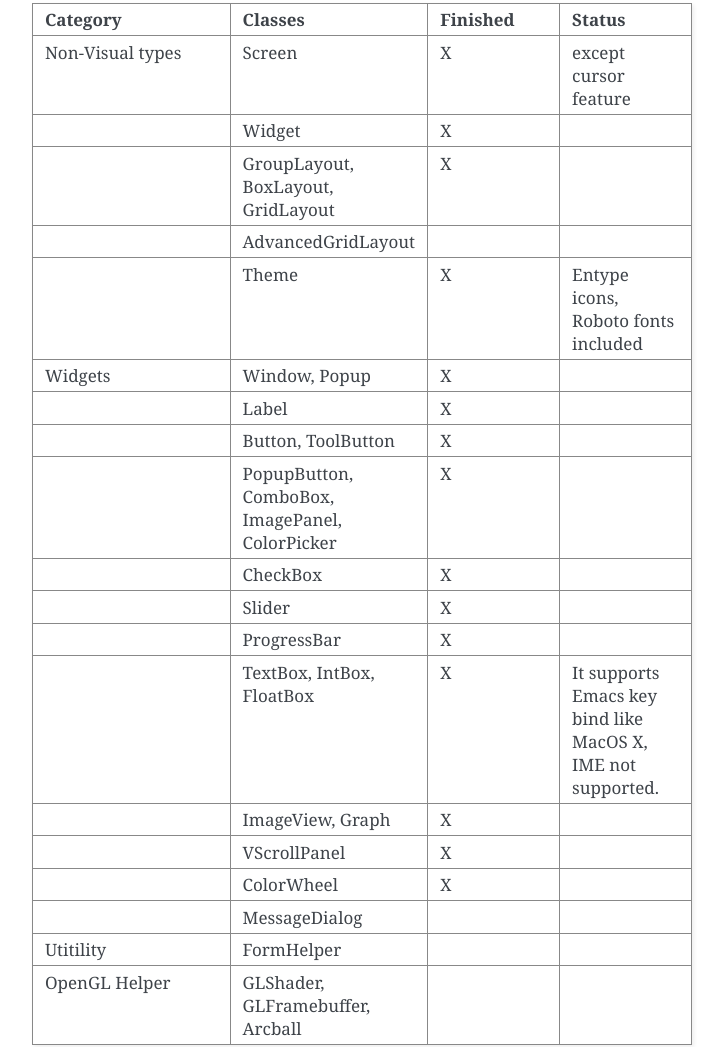
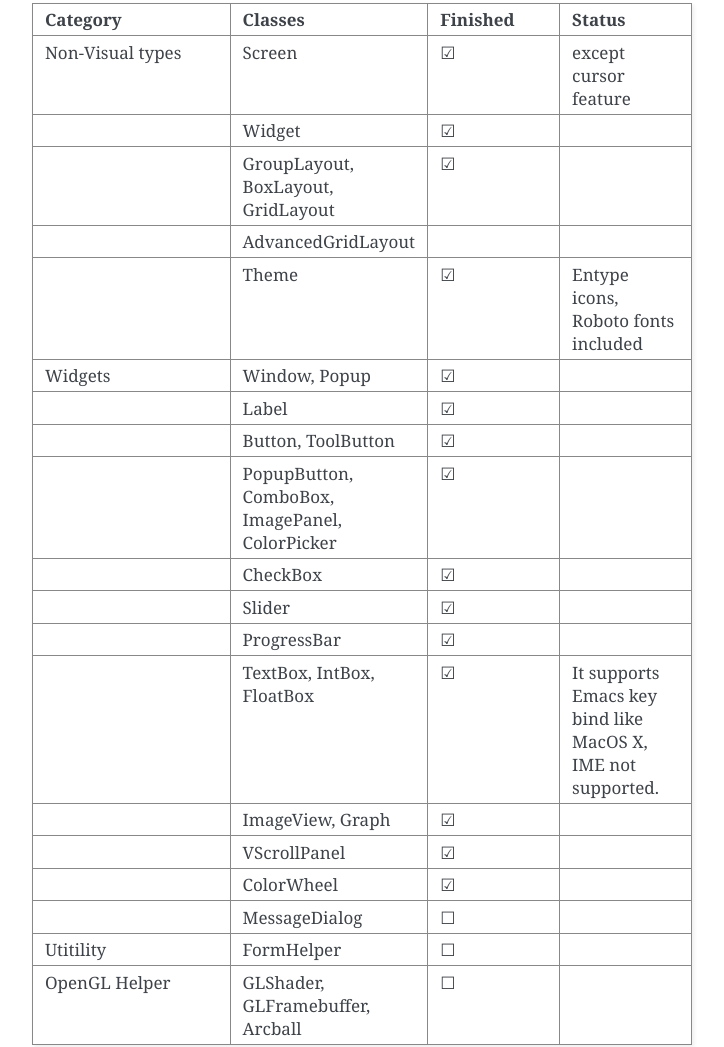
Before and after one commit to shibukawa/nanogui-go, a plain HTML site: page index.html in a window 1280 px wide. Shown: the part 1412-2459 px from the top of the page, without its empty margins (388-1112 px from the left). Drawn offline with Linux system fonts and the light colour scheme.

Commit message:
change x to check-mark

```diff
--- a/index.html
+++ b/index.html
@@ -80,17 +80,17 @@
 <tbody valign="top">
 <tr class="row-even"><td>Non-Visual types</td>
 <td>Screen</td>
-<td>X</td>
+<td>☑</td>
 <td>except cursor feature</td>
 </tr>
 <tr class="row-odd"><td>&nbsp;</td>
 <td>Widget</td>
-<td>X</td>
+<td>☑</td>
 <td>&nbsp;</td>
 </tr>
 <tr class="row-even"><td>&nbsp;</td>
 <td>GroupLayout, BoxLayout, GridLayout</td>
-<td>X</td>
+<td>☑</td>
 <td>&nbsp;</td>
 </tr>
 <tr class="row-odd"><td>&nbsp;</td>
@@ -100,77 +100,77 @@
 </tr>
 <tr class="row-even"><td>&nbsp;</td>
 <td>Theme</td>
-<td>X</td>
+<td>☑</td>
 <td>Entype icons, Roboto fonts included</td>
 </tr>
 <tr class="row-odd"><td>Widgets</td>
 <td>Window, Popup</td>
-<td>X</td>
+<td>☑</td>
 <td>&nbsp;</td>
 </tr>
 <tr class="row-even"><td>&nbsp;</td>
 <td>Label</td>
-<td>X</td>
+<td>☑</td>
 <td>&nbsp;</td>
 </tr>
 <tr class="row-odd"><td>&nbsp;</td>
 <td>Button, ToolButton</td>
-<td>X</td>
+<td>☑</td>
 <td>&nbsp;</td>
 </tr>
 <tr class="row-even"><td>&nbsp;</td>
 <td>PopupButton, ComboBox, ImagePanel, ColorPicker</td>
-<td>X</td>
+<td>☑</td>
 <td>&nbsp;</td>
 </tr>
 <tr class="row-odd"><td>&nbsp;</td>
 <td>CheckBox</td>
-<td>X</td>
+<td>☑</td>
 <td>&nbsp;</td>
 </tr>
 <tr class="row-even"><td>&nbsp;</td>
 <td>Slider</td>
-<td>X</td>
+<td>☑</td>
 <td>&nbsp;</td>
 </tr>
 <tr class="row-odd"><td>&nbsp;</td>
 <td>ProgressBar</td>
-<td>X</td>
+<td>☑</td>
 <td>&nbsp;</td>
 </tr>
 <tr class="row-even"><td>&nbsp;</td>
 <td>TextBox, IntBox, FloatBox</td>
-<td>X</td>
+<td>☑</td>
 <td>It supports Emacs key bind like MacOS X, IME not supported.</td>
 </tr>
 <tr class="row-odd"><td>&nbsp;</td>
 <td>ImageView, Graph</td>
-<td>X</td>
+<td>☑</td>
 <td>&nbsp;</td>
 </tr>
 <tr class="row-even"><td>&nbsp;</td>
 <td>VScrollPanel</td>
-<td>X</td>
+<td>☑</td>
 <td>&nbsp;</td>
 </tr>
 <tr class="row-odd"><td>&nbsp;</td>
 <td>ColorWheel</td>
-<td>X</td>
+<td>☑</td>
 <td>&nbsp;</td>
 </tr>
 <tr class="row-even"><td>&nbsp;</td>
 <td>MessageDialog</td>
-<td>&nbsp;</td>
+<td>☐</td>
 <td>&nbsp;</td>
 </tr>
 <tr class="row-odd"><td>Utitility</td>
 <td>FormHelper</td>
-<td>&nbsp;</td>
+<td>☐</td>
 <td>&nbsp;</td>
 </tr>
 <tr class="row-even"><td>OpenGL Helper</td>
 <td>GLShader, GLFramebuffer, Arcball</td>
-<td>&nbsp;</td>
+<td>☐</td>
 <td>&nbsp;</td>
 </tr>
 </tbody>
```
Also changed, not shown: _sources/index.txt.
